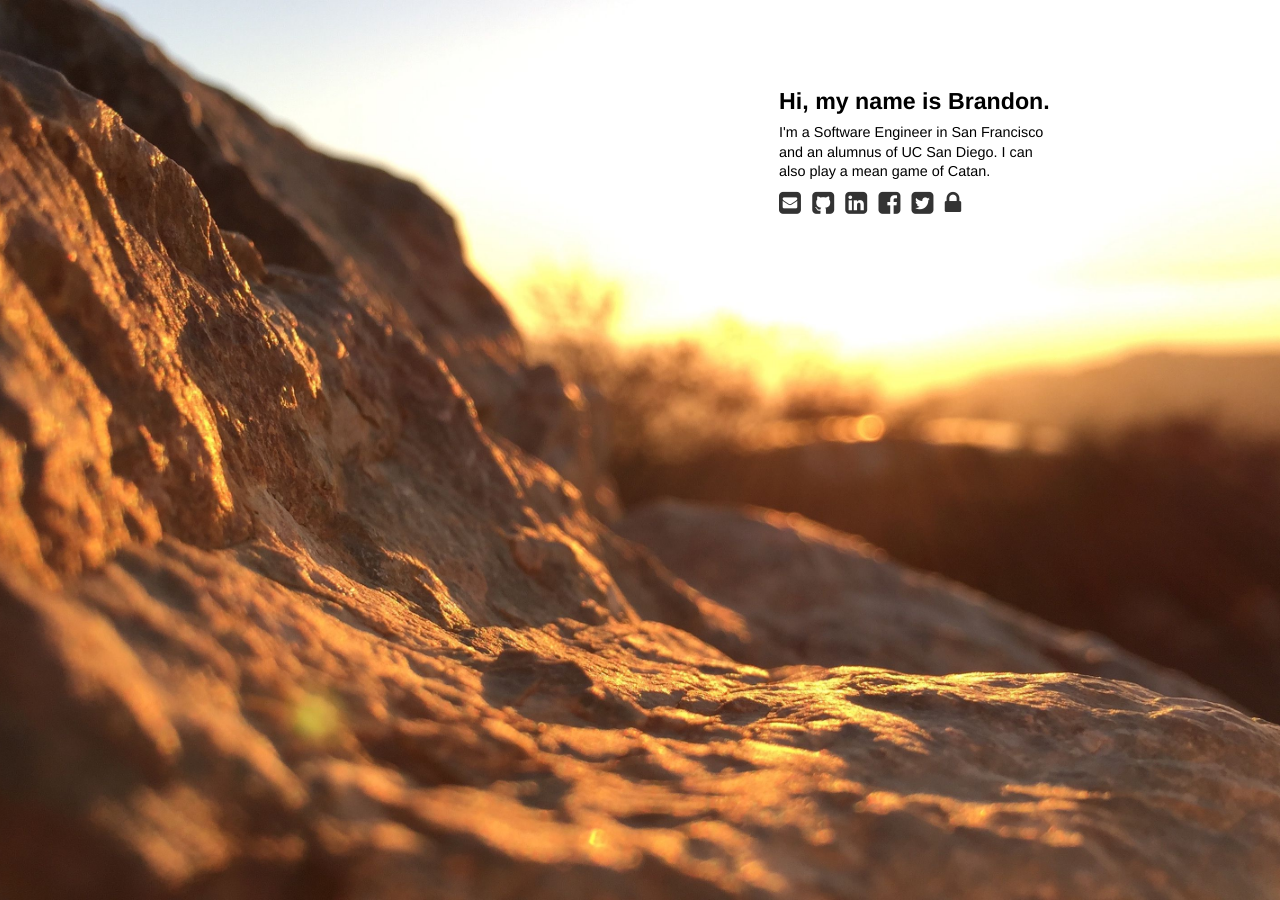
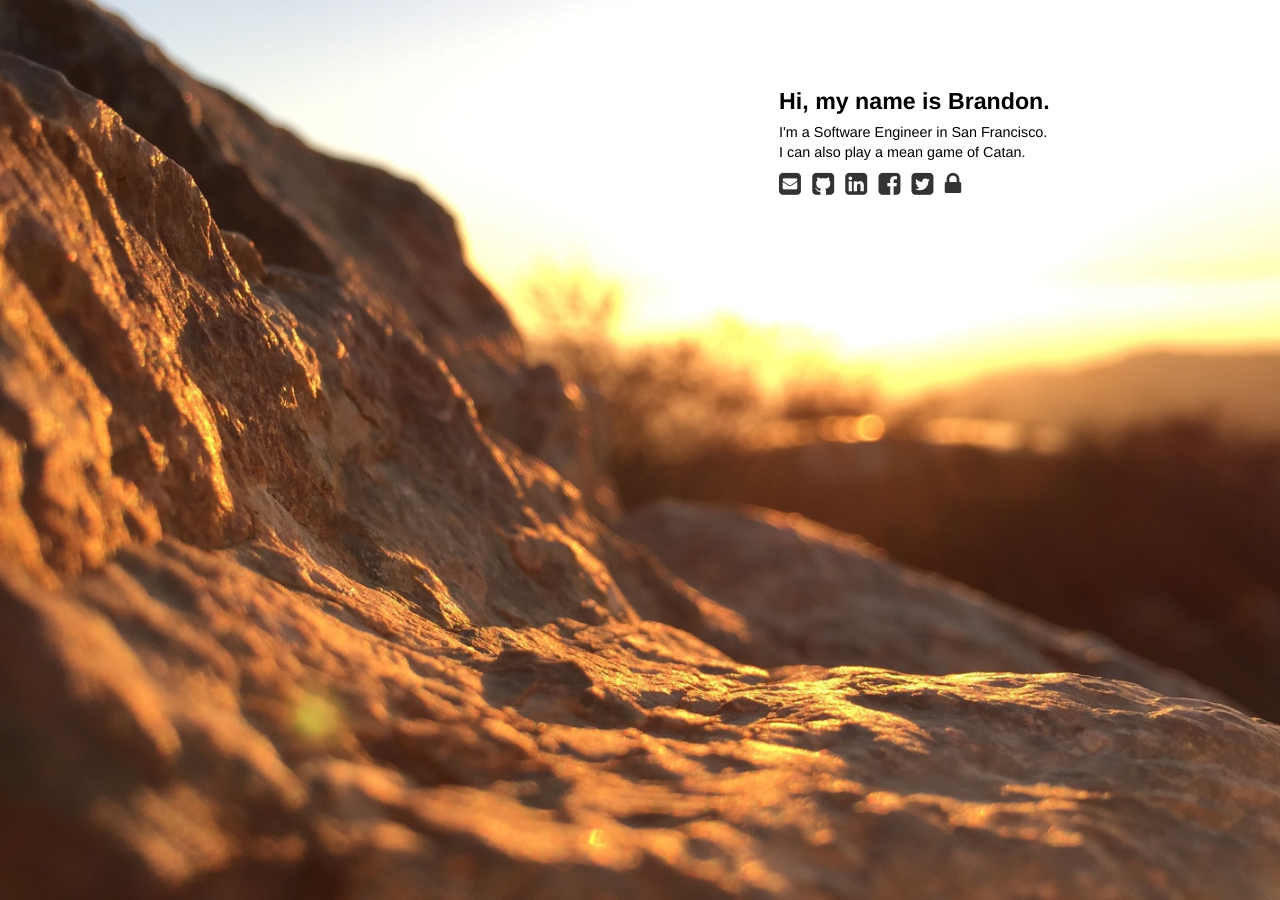
Before and after one commit to bcarl/bcarl.me, a Jekyll site: the page built from index.html, in a window 1280 px wide. Built offline with Jekyll 4.4.1, drawn with Linux system fonts in a browser that asks for light colours; comment, search, counter and statistics services are not loaded.

Commit message:
Update homepage copy
Does anybody really care about schools?

```diff
--- a/index.html
+++ b/index.html
@@ -1,3 +1,3 @@
 ---
 ---
-<header>Hi, my name is Brandon.</header><p>I'm a Software Engineer in San Francisco<br>and an alumnus of UC San Diego. I can<br>also play a mean game of Catan.</p><footer><a href="mailto:brandon@{{ site.domain }}" title="brandon@{{ site.domain }}"><i class="fa fa-envelope-square"></i></a><a href="https://github.com/bcarl" title="bcarl"><i class="fa fa-github-square"></i></a><a href="https://www.linkedin.com/in/brandoncarl" title="brandoncarl"><i class="fa fa-linkedin-square"></i></a><a href="https://www.facebook.com/brandon.carl" title="brandon.carl"><i class="fa fa-facebook-square"></i></a><a href="https://twitter.com/BrandonCarl" title="@BrandonCarl"><i class="fa fa-twitter-square"></i></a><a href="https://keybase.io/bcarl" title="bcarl"><i class="fa fa-lock"></i></a></footer>
+<header>Hi, my name is Brandon.</header><p>I'm a Software Engineer in San Francisco.<br>I can also play a mean game of Catan.</p><footer><a href="mailto:brandon@{{ site.domain }}" title="brandon@{{ site.domain }}"><i class="fa fa-envelope-square"></i></a><a href="https://github.com/bcarl" title="bcarl"><i class="fa fa-github-square"></i></a><a href="https://www.linkedin.com/in/brandoncarl" title="brandoncarl"><i class="fa fa-linkedin-square"></i></a><a href="https://www.facebook.com/brandon.carl" title="brandon.carl"><i class="fa fa-facebook-square"></i></a><a href="https://twitter.com/BrandonCarl" title="@BrandonCarl"><i class="fa fa-twitter-square"></i></a><a href="https://keybase.io/bcarl" title="bcarl"><i class="fa fa-lock"></i></a></footer>
```
